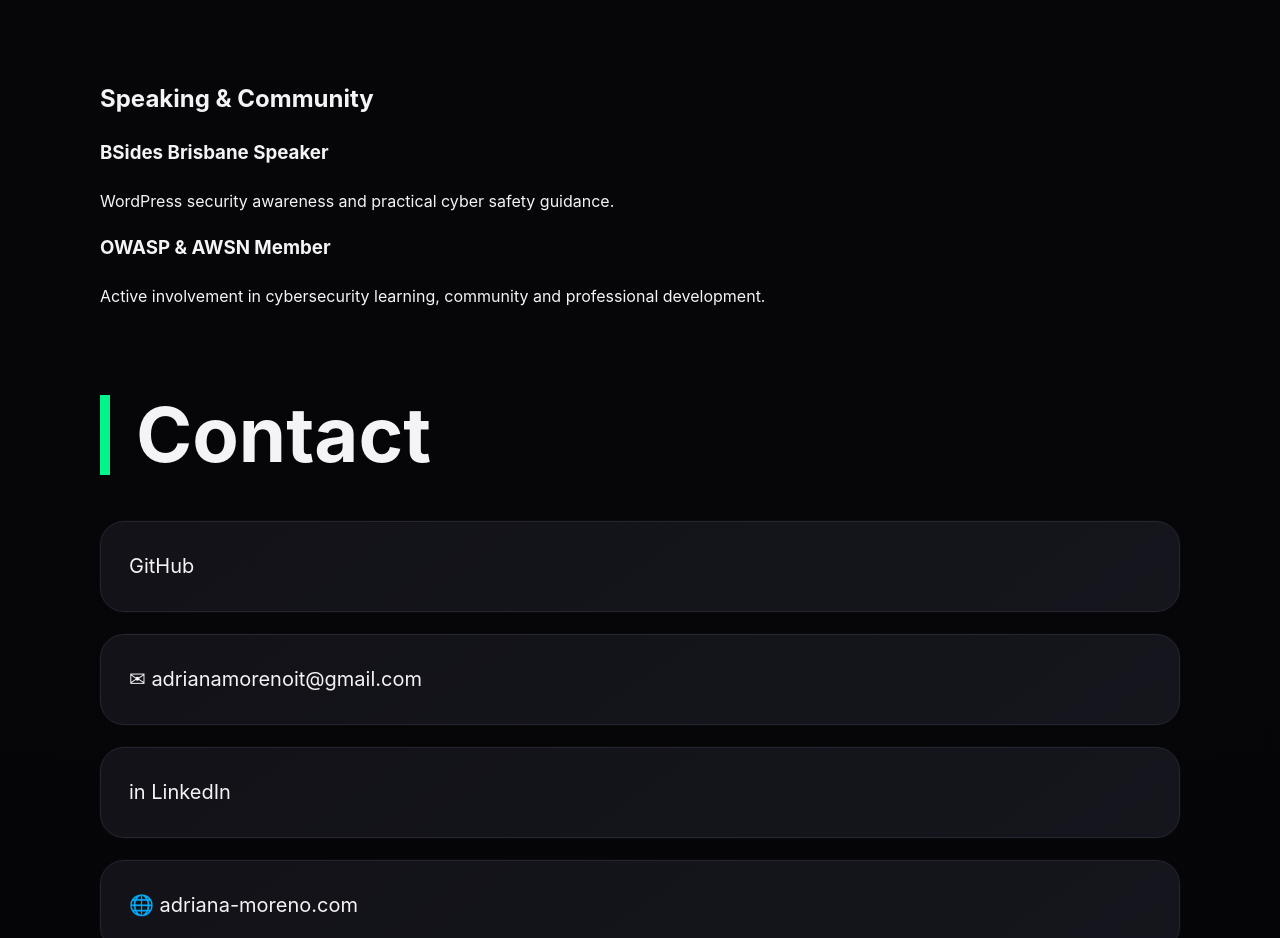
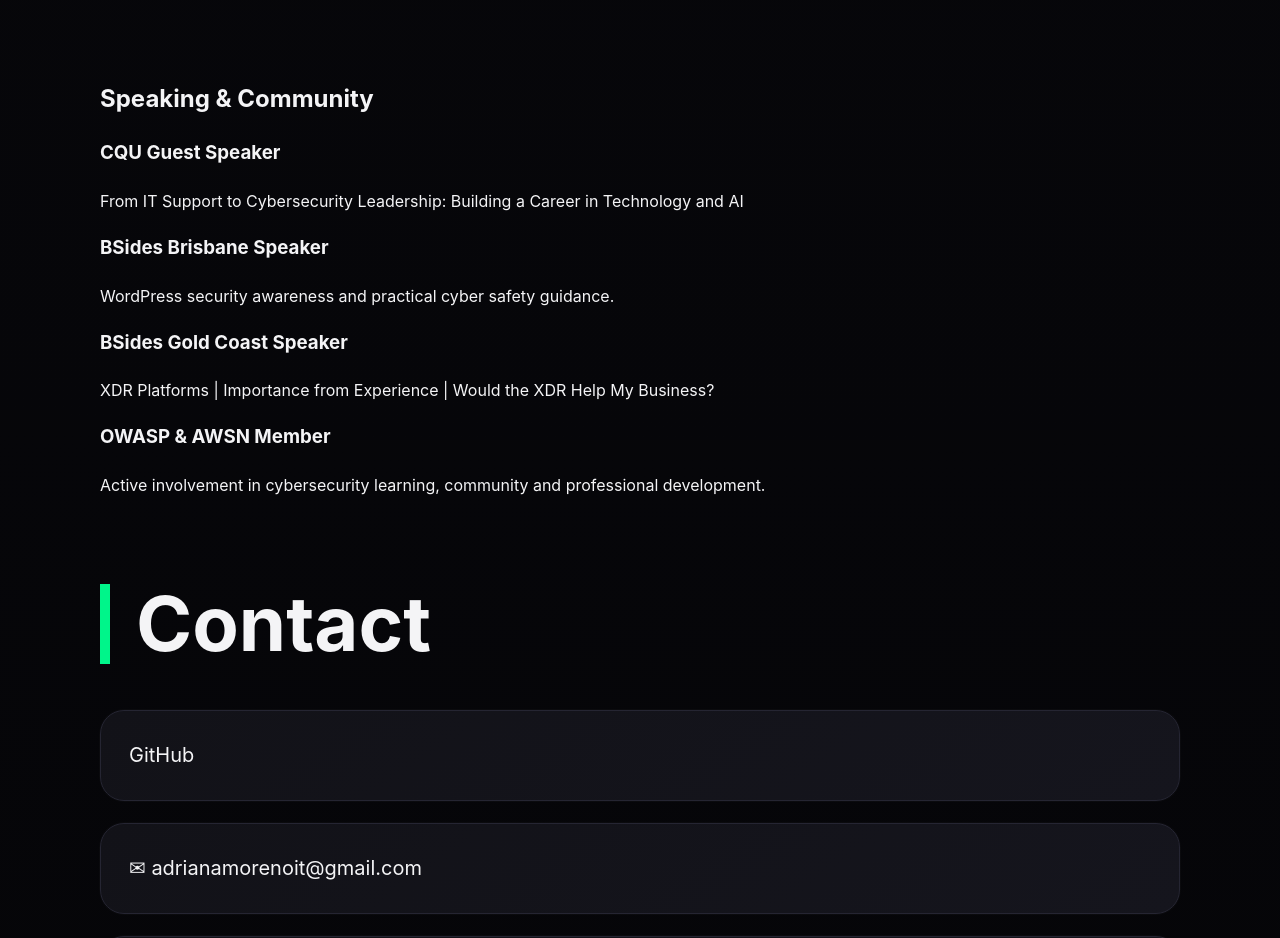
Before and after one commit to adrianamorenoit/adrianamoreno.github.io, a plain HTML site: page index.html in a window 1280 px wide. Shown: the part 5160-6098 px from the top of the page. Drawn offline with Linux system fonts and the light colour scheme.

Commit message:
Update index.html

```diff
--- a/index.html
+++ b/index.html
@@ -88,8 +88,16 @@
     <section id="speaking">
       <h2>Speaking & Community</h2>
       <div class="card">
+        <h3>CQU Guest Speaker</h3>
+        <p>From IT Support to Cybersecurity Leadership: Building a Career in Technology and AI</p>
+      </div>
+      <div class="card">
         <h3>BSides Brisbane Speaker</h3>
         <p>WordPress security awareness and practical cyber safety guidance.</p>
+      </div>
+      <div class="card">
+        <h3>BSides Gold Coast Speaker</h3>
+        <p>XDR Platforms | Importance from Experience | Would the XDR Help My Business?</p>
       </div>
       <div class="card">
         <h3>OWASP & AWSN Member</h3>
```
